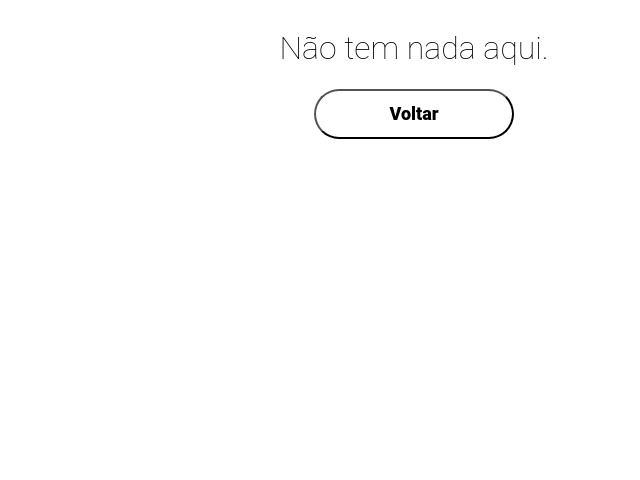
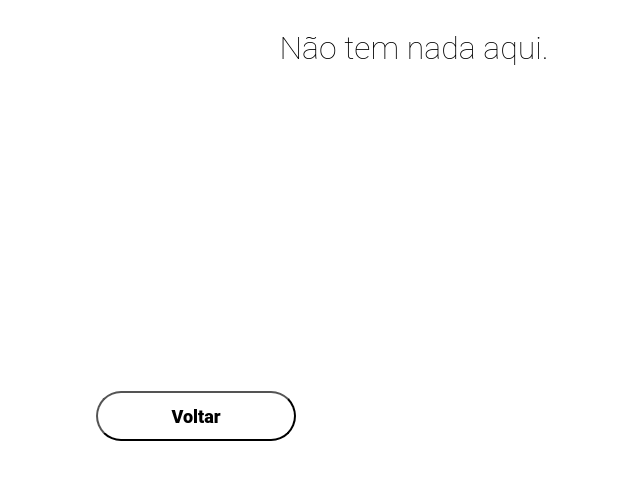
Before and after one commit to Diowgo/SiteDoCurso, a plain HTML site: page naotemnadaaqui.html in a window 1280 px wide. Both pictures are taken after a click on the button "Voltar". Shown: the whole page, without its empty margins (226-866 px from the left). Drawn offline with Linux system fonts and the light colour scheme.

Commit message:
Add files via upload

```diff
--- a/naotemnadaaqui.html
+++ b/naotemnadaaqui.html
@@ -7,6 +7,7 @@
     <link href="font.css" rel="stylesheet">
     <style>
         body {
+            user-select: none;
             display: flex;
             justify-content: center;
             align-items: center;
@@ -18,13 +19,15 @@
         }
 
         body button {
+            transition: .3s;
+            position: fixed;
             width: 30vw;
             width: 200px;
             height: 50px;
             background: #fff;
             border-radius: 50px;
             font-size: 18px;
-            transition: 1s;
+            top: 200px;
         }
 
         body button:hover {
@@ -32,11 +35,8 @@
             background-size: 700% 700%;
             animation: shine 3s linear infinite alternate;
             cursor: pointer;
-            transform: scale(105%);
             border: 0;
             color: #fff;
-            transform: translate(1000px);
-
         }
 
         @keyframes shine {
@@ -47,9 +47,25 @@
 
 
     </style>
+
 </head>
 <body>
     <h1 class="roboto-thin">Não tem nada aqui.</h1>
-    <button class="roboto-black" onclick="window.open('index.html', '_self')">Voltar</button>
+    <button id="button" class="roboto-black">Voltar</button>
+    <script>
+        let min = 1;
+        let max = 800;
+        const button = document.getElementById("button");
+        const n =
+        button.onclick = function() {
+            let randomRight = Math.floor(Math.random() * (max - min + 1)) + min;
+            let randomTop = Math.floor(Math.random() * (max - min + 1)) + min;
+            button.style.top = randomTop + "px";
+            button.style.right = randomRight + "px";
+            if (randomRight > 700) {
+                window.open("index.html", "_self")
+            }
+        }
+    </script>
 </body>
 </html>
```
